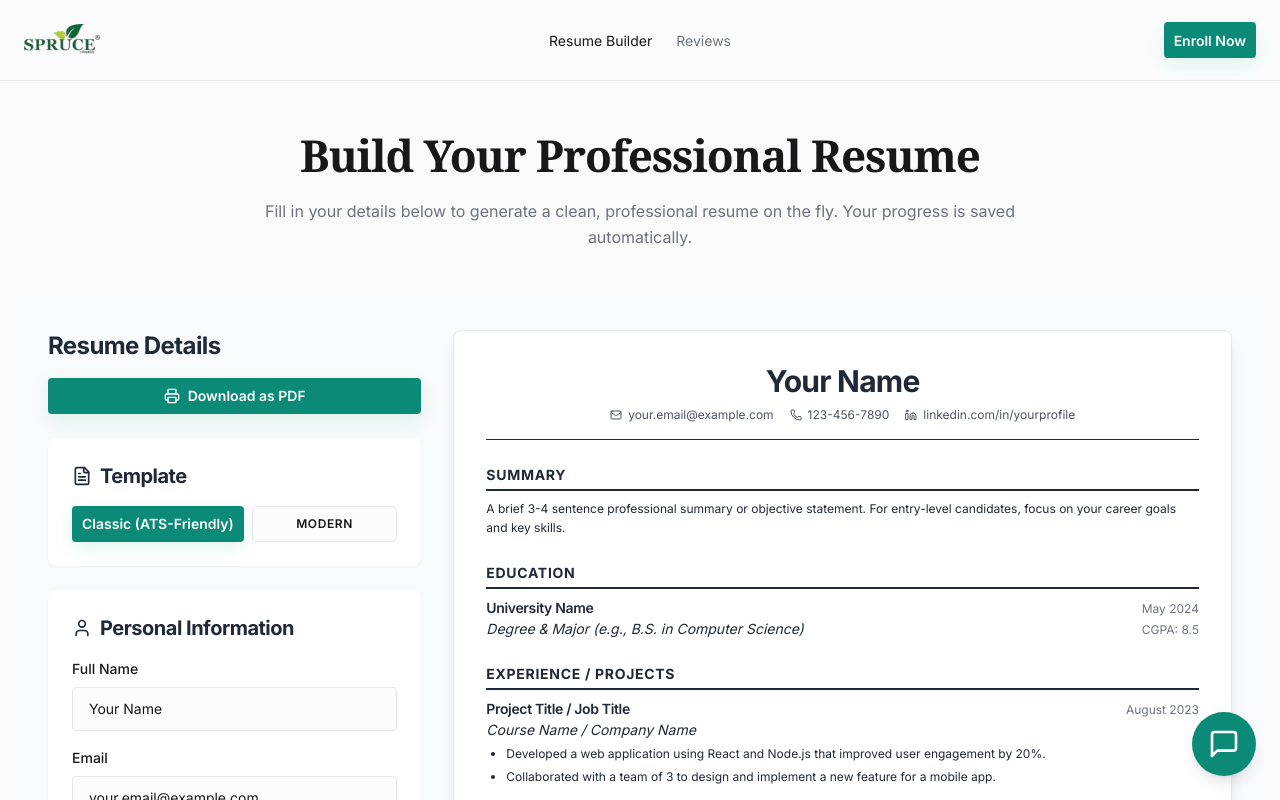
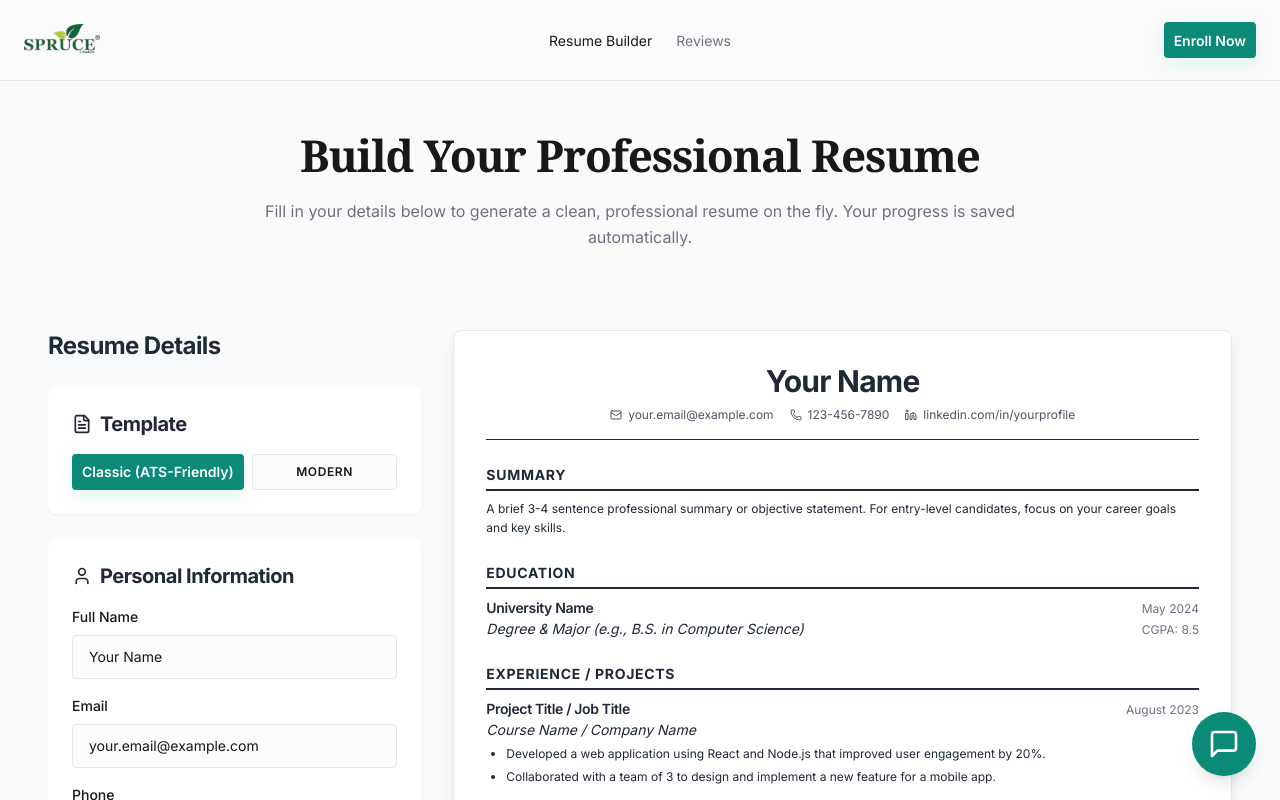
Before and after one commit to kautkarg/spruce-nep, a Next.js app: page /resume-builder in a window 1280 px wide. Shown: the top 800 px of the page. Built offline with nearby package versions, Linux system fonts and the light colour scheme.

Commit message:
This button should be at the bottom at the end of all input fields (_for

```diff
--- a/src/components/resume-builder/ResumeBuilder.tsx
+++ b/src/components/resume-builder/ResumeBuilder.tsx
@@ -1,4 +1,3 @@
-
 
 "use client";
 
@@ -427,13 +426,7 @@ export function ResumeBuilder() {
             <div className="max-w-screen-2xl mx-auto p-4 md:p-8">
                 <div className="grid grid-cols-1 lg:grid-cols-12 gap-8">
                     <div className="lg:col-span-5 xl:col-span-4 space-y-6">
-                        <div className="space-y-4">
-                            <h2 className="text-2xl font-bold text-gray-800">Resume Details</h2>
-                            <Button onClick={handleDownload} className="w-full gap-2 bg-primary hover:bg-primary/90">
-                                <Printer className="h-4 w-4" />
-                                Download as PDF
-                            </Button>
-                        </div>
+                        <h2 className="text-2xl font-bold text-gray-800">Resume Details</h2>
 
                         <Section title="Template" icon={FileText}>
                             <div className="flex gap-2">
@@ -490,6 +483,13 @@ export function ResumeBuilder() {
                                 </form>
                             </Form>
                         </FormProvider>
+
+                        <div className="space-y-4">
+                            <Button onClick={handleDownload} className="w-full gap-2 bg-primary hover:bg-primary/90">
+                                <Printer className="h-4 w-4" />
+                                Download as PDF
+                            </Button>
+                        </div>
                     </div>
                     <div className="lg:col-span-7 xl:col-span-8">
                         <div className="sticky top-8">
```
